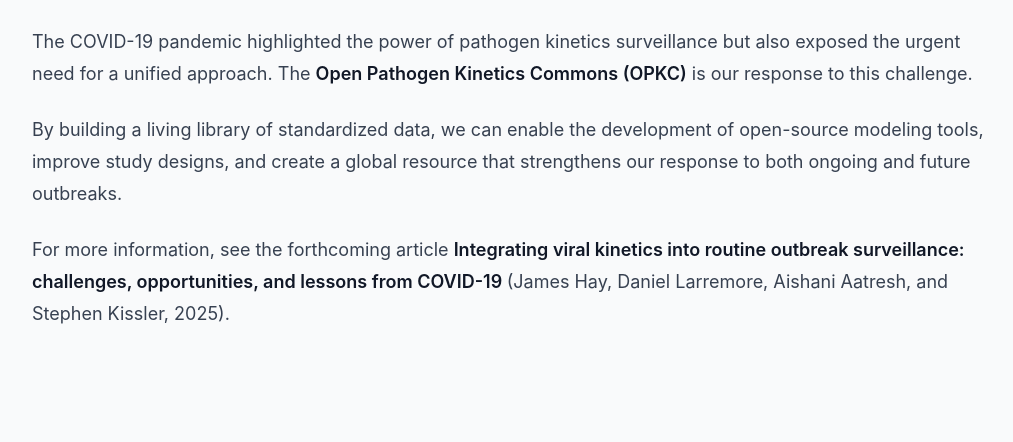
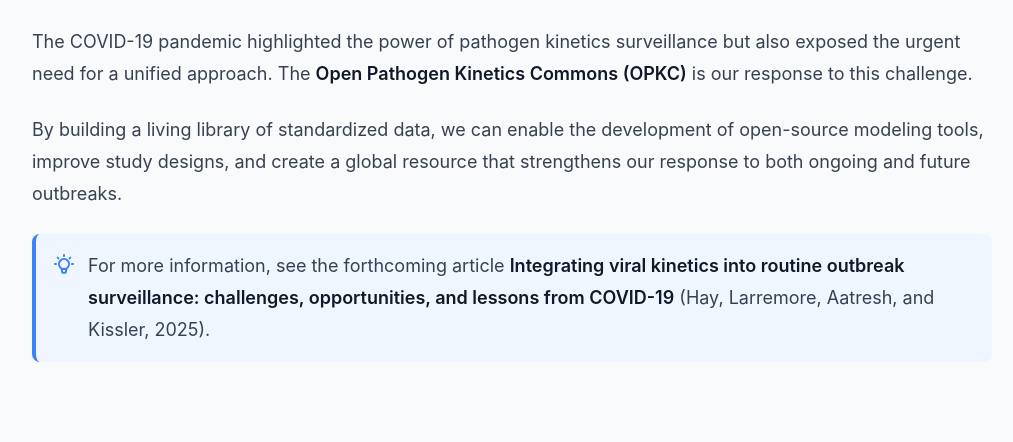
Before and after one commit to OpenPKCommons/OPKC, a Django app: page /charts/why_kinetics/ in a window 1280 px wide. Shown: the part 1435-1877 px from the top of the page, without its empty margins (128-1141 px from the left). Before the commit the page ends 1759 px from the top, so only its background shows below. Run offline with Django 5.2, Linux system fonts and the light colour scheme; some libraries are stand-ins or nearby versions.

Commit message:
Made Hay et al ref prettier

```diff
--- a/OPKCWeb/visualization/templates/visualization/why_kinetics.html
+++ b/OPKCWeb/visualization/templates/visualization/why_kinetics.html
@@ -76,7 +76,14 @@
             <p>Historically, our understanding of pathogen kinetics has been limited to retrospective analyses, convenience samples, and bespoke, one-off models. Data has been fragmented across institutions, published in inconsistent formats (or not at all), and collected with varying metadata, making large-scale comparison nearly impossible.</p>
             <p>The COVID-19 pandemic highlighted the power of pathogen kinetics surveillance but also exposed the urgent need for a unified approach. The <strong>Open Pathogen Kinetics Commons (OPKC)</strong> is our response to this challenge.</p>
             <p>By building a living library of standardized data, we can enable the development of open-source modeling tools, improve study designs, and create a global resource that strengthens our response to both ongoing and future outbreaks.</p>
-            <p>For more information, see the forthcoming article <strong> Integrating viral kinetics into routine outbreak surveillance: challenges, opportunities, and lessons from COVID-19 </strong> (James Hay, Daniel Larremore, Aishani Aatresh, and Stephen Kissler, 2025).</p>
+            <p class="flex items-start text-gray-700 bg-blue-50 p-4 rounded-lg border-l-4 border-blue-500">
+                <svg xmlns="http://www.w3.org/2000/svg" class="h-6 w-6 text-blue-500 mr-3 flex-shrink-0 mt-0.5" fill="none" viewBox="0 0 24 24" stroke="currentColor">
+                    <path stroke-linecap="round" stroke-linejoin="round" stroke-width="2" d="M9.663 17h4.673M12 3v1m6.364 1.636l-.707.707M21 12h-1M4 12H3m3.343-5.657l-.707-.707m2.828 9.9a5 5 0 117.072 0l-.548.547A3.374 3.374 0 0014 18.469V19a2 2 0 11-4 0v-.531c0-.895-.356-1.754-.988-2.386l-.548-.547z" />
+                </svg>
+                <span>
+                    For more information, see the forthcoming article <strong>Integrating viral kinetics into routine outbreak surveillance: challenges, opportunities, and lessons from COVID-19</strong> (Hay, Larremore, Aatresh, and Kissler, 2025).
+                </span>
+            </p>
 
         </article>
 
```
